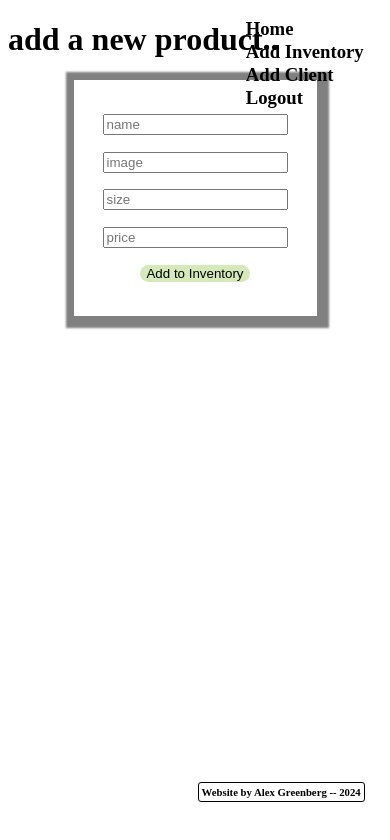
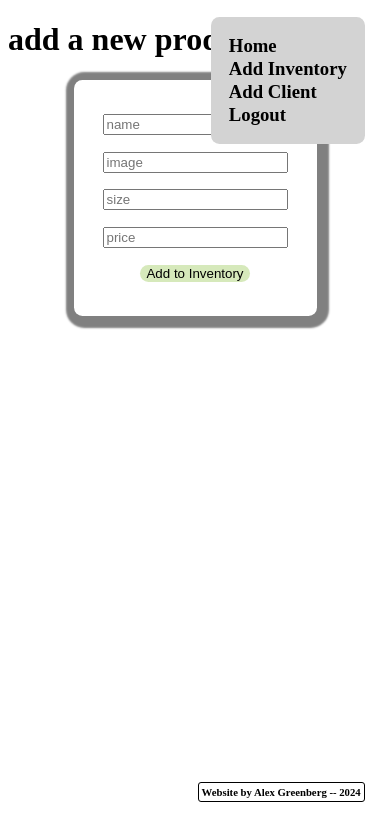
Before and after one commit to a1g23/frontend_maxcraft_rorreact, a React (Create React App) app: page /new in a window 390 px wide. Both pictures are taken after a click on the icon 352 px from the left and 29 px from the top of the page. Shown: the top 840 px of the page. Built offline with nearby package versions, Linux system fonts and the light colour scheme; no server answers.

Commit message:
updated some hamburger stuff

```diff
--- a/src/index.css
+++ b/src/index.css
@@ -49,6 +49,9 @@ button:hover {
     position: fixed;
     right: 3vh;
     top: 2vh;
+    background-color: lightgray;
+    border-radius: 1vh;
+    padding: 2vh;
 }
 
 .hamburger-item {
@@ -67,6 +70,7 @@ button:hover {
     margin: 0 auto;
     box-shadow: 2px 2px 2px 10px grey;
     padding: 4vh;
+    border-radius: 1vh;
 }
 
 
```
